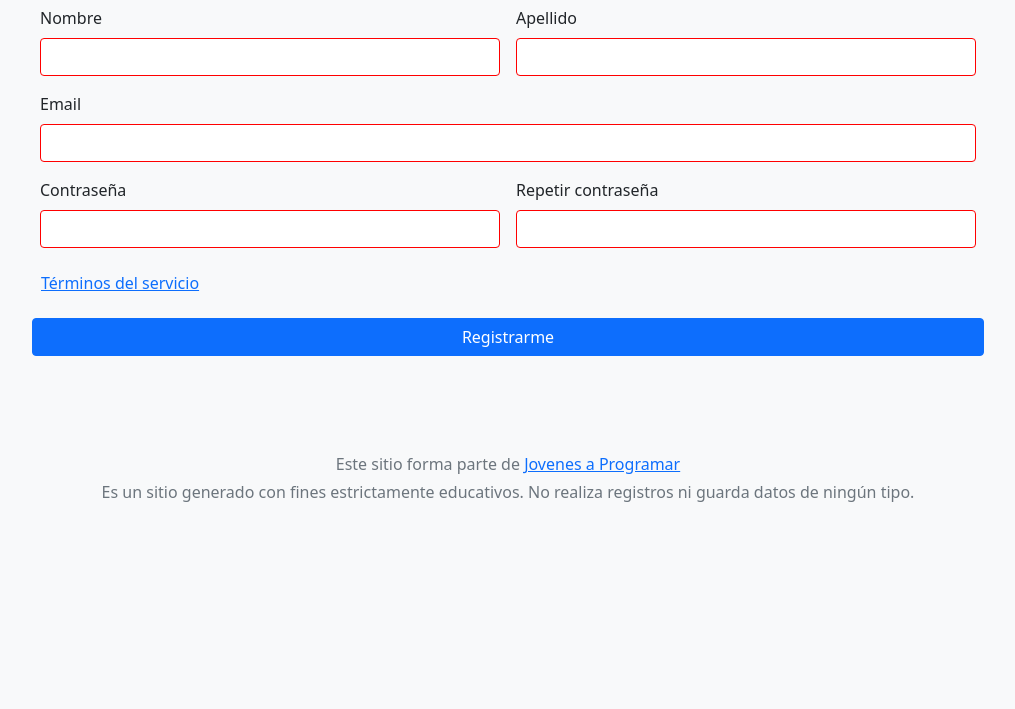
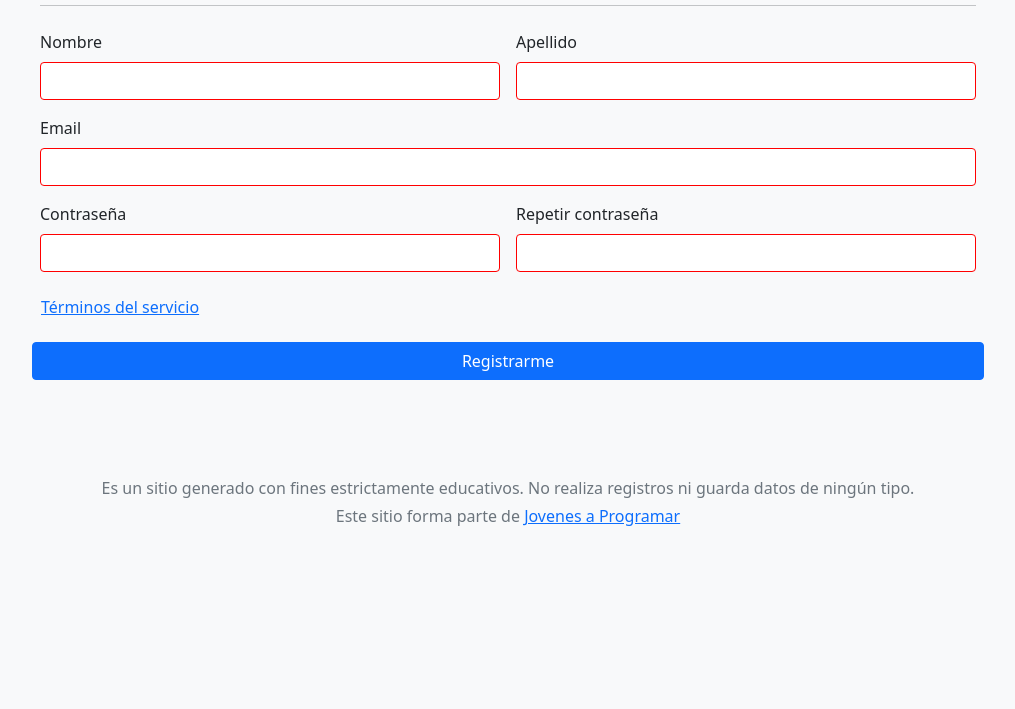
Before and after one commit to catalinadimarco/Taller-S14-Grupal, a plain HTML site: page index.html in a window 1280 px wide. Shown: the part 91-800 px from the top of the page, without its empty margins (132-1147 px from the left). Drawn offline with Linux system fonts and the light colour scheme.

Commit message:
solucionhtml

```diff
--- a/index.html
+++ b/index.html
@@ -13,6 +13,7 @@
 <body class="bg-light">
   <div class="container">
     <main>
+      <form id="registrationForm" novalidate class="row mt-4">
         <div class="col">
           <h1 class="mb-3">Registro</h1>
           <hr class="my-4">
@@ -58,10 +59,9 @@
     </main>
 
     <footer class="my-5 pt-5 text-muted text-center text-small">
-      <p class="mb-1">Este sitio forma parte de <a href="https://jovenesaprogramar.edu.uy/" target="_blank">Jovenes a
-          Programar</a></p>
       <p class="mb-1">Es un sitio generado con fines estrictamente educativos. No realiza registros ni guarda datos de
         ningún tipo.</p>
+      <p class="mb-1">Este sitio forma parte de <a href="https://jovenesaprogramar.edu.uy/" target="_blank">Jovenes a Programar</a></p>
     </footer>
   </div>
 
```
